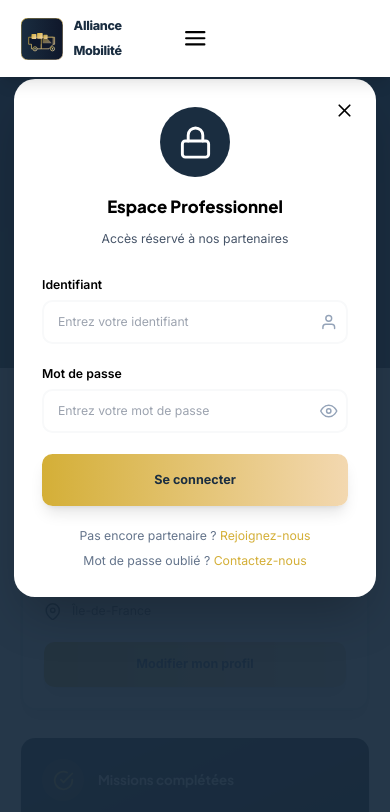
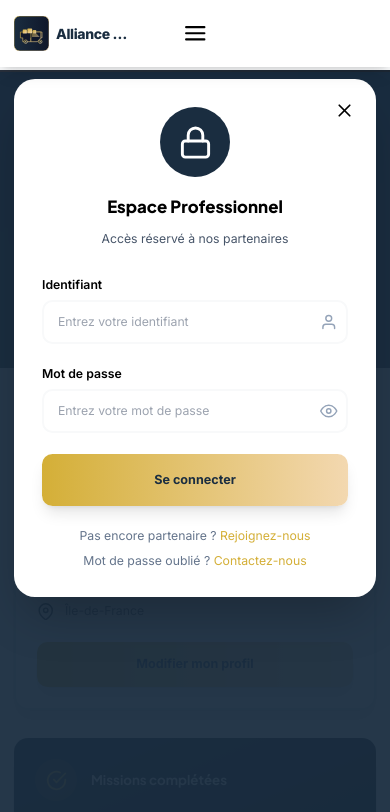
Before and after one commit to banouassr-svg/alliance-mobilit-, a plain HTML site: page espace-pro.html in a window 390 px wide. Shown: the top 812 px of the page. Drawn offline with nearby package versions, Linux system fonts and the light colour scheme.

Commit message:
Mise à jour du site

```diff
--- a/espace-pro.html
+++ b/espace-pro.html
@@ -104,6 +104,16 @@
         .status-pending { background-color: rgba(59, 130, 246, 0.1); color: rgb(59, 130, 246); }
         .status-completed { background-color: rgba(16, 185, 129, 0.1); color: rgb(16, 185, 129); }
         .status-canceled { background-color: rgba(239, 68, 68, 0.1); color: rgb(239, 68, 68); }
+        /* Version smartphone - éviter débordement horizontal */
+        html, body { overflow-x: hidden; max-width: 100vw; box-sizing: border-box; }
+        * { box-sizing: border-box; }
+        @media (max-width: 768px) {
+            html, body { overflow-x: hidden; }
+            main, section { overflow-x: hidden; max-width: 100%; }
+            .container { max-width: 100% !important; padding-left: 1rem !important; padding-right: 1rem !important; }
+            #navbar { padding-left: 1rem !important; padding-right: 1rem !important; }
+            .container p, .container span, .container h1, .container h2, .container h3 { word-wrap: break-word; overflow-wrap: break-word; }
+        }
         /* Version smartphone - polices réduites */
         @media (max-width: 768px) {
             html { font-size: 14px; }
@@ -172,10 +182,10 @@
 
 <!-- Navbar - Desktop : liens | Smartphone : 3 barres centrées -->
 <nav id="navbar" class="fixed w-full z-50 bg-white shadow-lg py-4 px-6 md:px-12 flex items-center justify-between">
-    <div class="flex items-center space-x-3 flex-1 min-w-0">
-        <a href="index.html" class="flex items-center space-x-3 group">
-            <img src="logo.svg" alt="Alliance Mobilité" class="w-12 h-12 md:w-14 md:h-14 transition-transform duration-300 group-hover:scale-110">
-            <span class="text-xl md:text-2xl font-extrabold tracking-tight text-primary-dark group-hover:text-accent-gold transition-colors duration-300">Alliance Mobilité</span>
+    <div class="flex items-center space-x-3 flex-1 min-w-0 overflow-hidden">
+        <a href="index.html" class="flex items-center space-x-2 md:space-x-3 group min-w-0">
+            <img src="logo.svg" alt="Alliance Mobilité" class="w-10 h-10 md:w-14 md:h-14 flex-shrink-0 transition-transform duration-300 group-hover:scale-110">
+            <span class="text-base md:text-2xl font-extrabold tracking-tight text-primary-dark group-hover:text-accent-gold transition-colors duration-300 truncate">Alliance Mobilité</span>
         </a>
     </div>
     <!-- Smartphone : 3 barres centrées (logo | bouton | espaceur) -->
@@ -658,7 +668,7 @@
 
                         <div class="border-t border-slate-200 pt-4">
                             <form class="bid-form" data-announcement-id="${announcement.id}" onsubmit="event.preventDefault(); submitBid(${announcement.id});">
-                                <div class="flex gap-3">
+                                <div class="flex flex-col sm:flex-row gap-3">
                                     <input
                                         type="number"
                                         class="flex-1 px-4 py-3 border-2 border-neutral-light rounded-xl text-slate-800 transition-all duration-300 focus:border-accent-gold focus:shadow-md"
```
